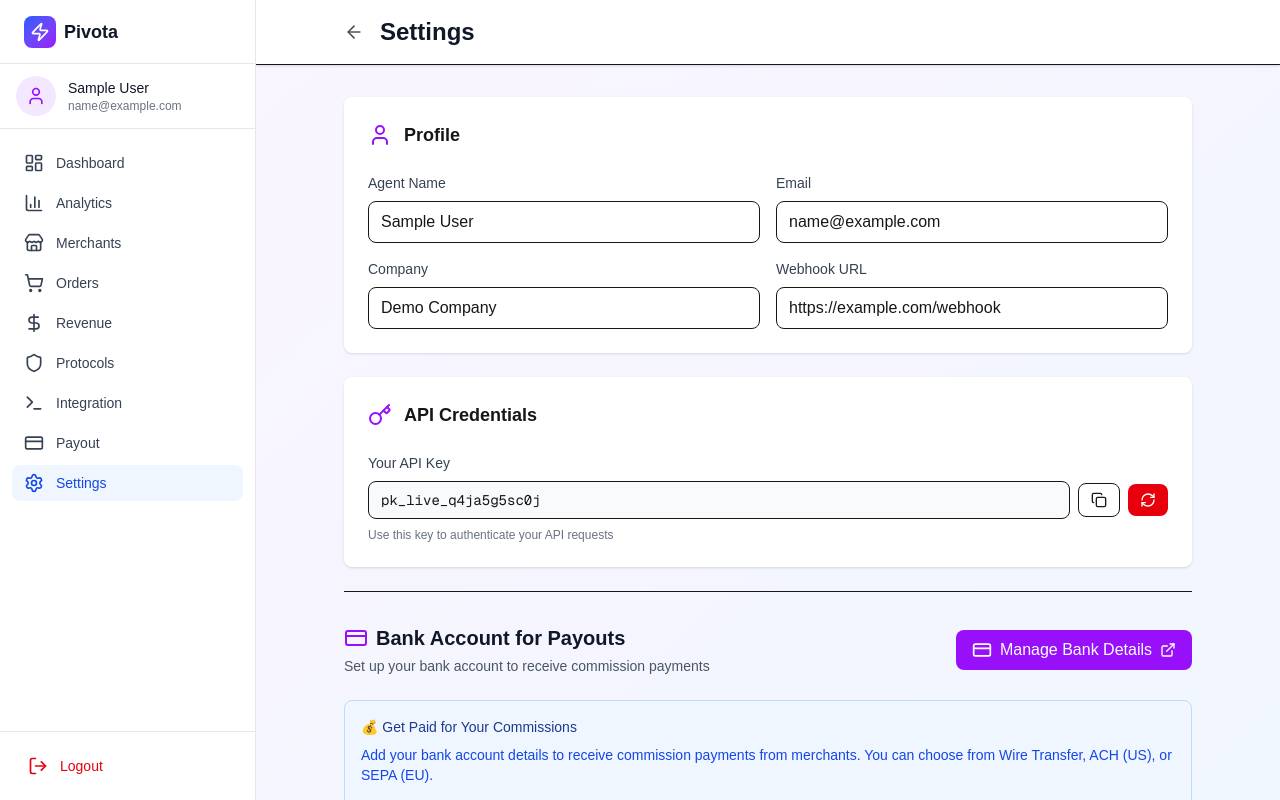
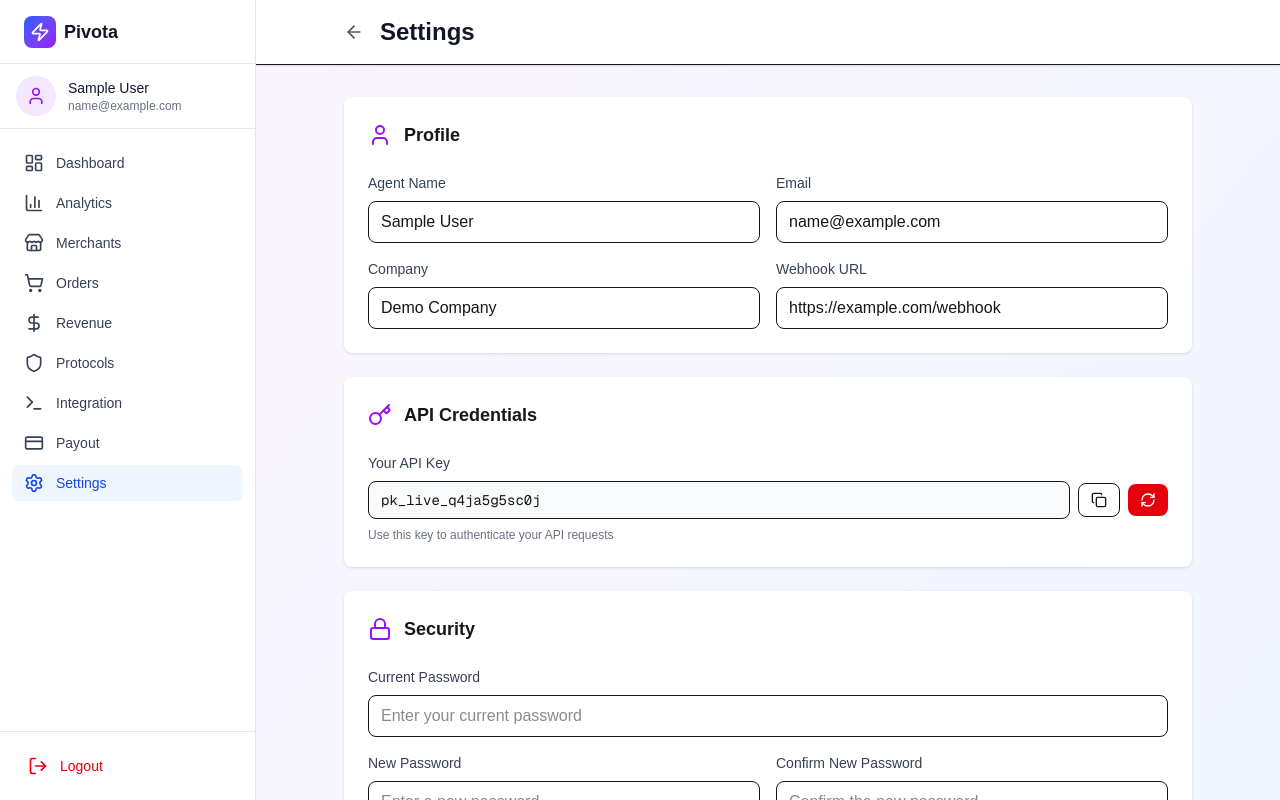
Before and after one commit to pengxu9-rgb/pivota-agents-portal, a Next.js app: page /settings in a window 1280 px wide. Built offline with nearby package versions, Linux system fonts and the light colour scheme; sample sign-in values are in the browser's storage.

Commit message:
Add agent password change form

```diff
--- a/app/settings/page.tsx
+++ b/app/settings/page.tsx
@@ -1,14 +1,21 @@
 'use client';
 
-import { useState, useEffect } from 'react';
+import { FormEvent, useEffect, useState } from 'react';
 import { useRouter } from 'next/navigation';
 import Link from 'next/link';
-import { ArrowLeft, User, Key, Bell, Save, Copy, RefreshCw, Loader2, CreditCard, ExternalLink } from 'lucide-react';
+import { ArrowLeft, User, Key, Save, Copy, RefreshCw, Loader2, CreditCard, ExternalLink, Lock } from 'lucide-react';
 import { agentApi } from '@/lib/api-client';
+
+function validatePassword(password: string): string | null {
+  if (password.length < 8) return 'Password must be at least 8 characters long.';
+  if (!/[A-Z]/.test(password)) return 'Password must contain at least one uppercase letter.';
+  if (!/[a-z]/.test(password)) return 'Password must contain at least one lowercase letter.';
+  if (!/[0-9]/.test(password)) return 'Password must contain at least one digit.';
+  return null;
+}
 
 export default function SettingsPage() {
   const router = useRouter();
-  const [loading, setLoading] = useState(false);
   const [saving, setSaving] = useState(false);
   const [apiKey, setApiKey] = useState('');
   const [profile, setProfile] = useState({
@@ -17,6 +24,14 @@ export default function SettingsPage() {
     company: '',
     webhook_url: '',
   });
+  const [passwordForm, setPasswordForm] = useState({
+    currentPassword: '',
+    newPassword: '',
+    confirmPassword: '',
+  });
+  const [savingPassword, setSavingPassword] = useState(false);
+  const [passwordError, setPasswordError] = useState('');
+  const [passwordSuccess, setPasswordSuccess] = useState('');
 
   useEffect(() => {
     const token = localStorage.getItem('agent_token');
@@ -70,6 +85,51 @@ export default function SettingsPage() {
       alert('✅ New API key generated!');
     } catch (error: any) {
       alert('❌ Failed: ' + (error.response?.data?.detail || error.message));
+    }
+  };
+
+  const handlePasswordSubmit = async (event: FormEvent<HTMLFormElement>) => {
+    event.preventDefault();
+    setPasswordError('');
+    setPasswordSuccess('');
+
+    if (passwordForm.newPassword !== passwordForm.confirmPassword) {
+      setPasswordError('New passwords do not match.');
+      return;
+    }
+
+    const validationError = validatePassword(passwordForm.newPassword);
+    if (validationError) {
+      setPasswordError(validationError);
+      return;
+    }
+
+    setSavingPassword(true);
+    try {
+      const result = await agentApi.changePassword({
+        current_password: passwordForm.currentPassword,
+        new_password: passwordForm.newPassword,
+      });
+
+      setPasswordSuccess(result.message || 'Password changed successfully. Redirecting to login...');
+      setPasswordForm({
+        currentPassword: '',
+        newPassword: '',
+        confirmPassword: '',
+      });
+      window.setTimeout(() => {
+        agentApi.logout();
+        router.push('/login');
+      }, 1200);
+    } catch (error: any) {
+      setPasswordError(
+        error?.response?.data?.detail ||
+          error?.response?.data?.message ||
+          error?.message ||
+          'Failed to change password.'
+      );
+    } finally {
+      setSavingPassword(false);
     }
   };
 
@@ -171,6 +231,82 @@ export default function SettingsPage() {
             </div>
           </div>
 
+          <div className="bg-white rounded-lg shadow p-6">
+            <div className="flex items-center space-x-3 mb-6">
+              <Lock className="w-6 h-6 text-purple-600" />
+              <h2 className="text-lg font-semibold">Security</h2>
+            </div>
+
+            {passwordError ? (
+              <div className="mb-4 rounded-lg border border-red-200 bg-red-50 px-4 py-3 text-sm text-red-700">
+                {passwordError}
+              </div>
+            ) : null}
+
+            {passwordSuccess ? (
+              <div className="mb-4 rounded-lg border border-green-200 bg-green-50 px-4 py-3 text-sm text-green-700">
+                {passwordSuccess}
+              </div>
+            ) : null}
+
+            <form onSubmit={handlePasswordSubmit} className="space-y-4">
+              <div>
+                <label className="block text-sm font-medium text-gray-700 mb-2">Current Password</label>
+                <input
+                  type="password"
+                  value={passwordForm.currentPassword}
+                  onChange={(event) =>
+                    setPasswordForm((current) => ({ ...current, currentPassword: event.target.value }))
+                  }
+                  required
+                  className="w-full px-3 py-2 border rounded-lg"
+                  placeholder="Enter your current password"
+                />
+              </div>
+
+              <div className="grid grid-cols-1 md:grid-cols-2 gap-4">
+                <div>
+                  <label className="block text-sm font-medium text-gray-700 mb-2">New Password</label>
+                  <input
+                    type="password"
+                    value={passwordForm.newPassword}
+                    onChange={(event) =>
+                      setPasswordForm((current) => ({ ...current, newPassword: event.target.value }))
+                    }
+                    required
+                    className="w-full px-3 py-2 border rounded-lg"
+                    placeholder="Enter a new password"
+                  />
+                </div>
+                <div>
+                  <label className="block text-sm font-medium text-gray-700 mb-2">Confirm New Password</label>
+                  <input
+                    type="password"
+                    value={passwordForm.confirmPassword}
+                    onChange={(event) =>
+                      setPasswordForm((current) => ({ ...current, confirmPassword: event.target.value }))
+                    }
+                    required
+                    className="w-full px-3 py-2 border rounded-lg"
+                    placeholder="Confirm the new password"
+                  />
+                </div>
+              </div>
+
+              <p className="text-xs text-gray-500">
+                Use at least 8 characters with uppercase, lowercase, and a number.
+              </p>
+
+              <button
+                type="submit"
+                disabled={savingPassword}
+                className="px-4 py-2 bg-purple-600 text-white rounded-lg hover:bg-purple-700 disabled:opacity-50"
+              >
+                {savingPassword ? 'Updating Password...' : 'Update Password'}
+              </button>
+            </form>
+          </div>
+
           {/* Bank Account Section */}
           <div className="border-t pt-8">
             <div className="flex items-center justify-between mb-6">
--- a/lib/api-client.ts
+++ b/lib/api-client.ts
@@ -477,6 +477,11 @@ class AgentApiClient {
     };
   }
 
+  async changePassword(passwordData: { current_password: string; new_password: string }) {
+    const response = await this.client.post('/api/auth/change-password', passwordData);
+    return response.data;
+  }
+
   async resetApiKey() {
     // TODO: Implement when backend ready
     const newKey = `ak_live_${Math.random().toString(16).slice(2).padEnd(32, '0')}`;
```
